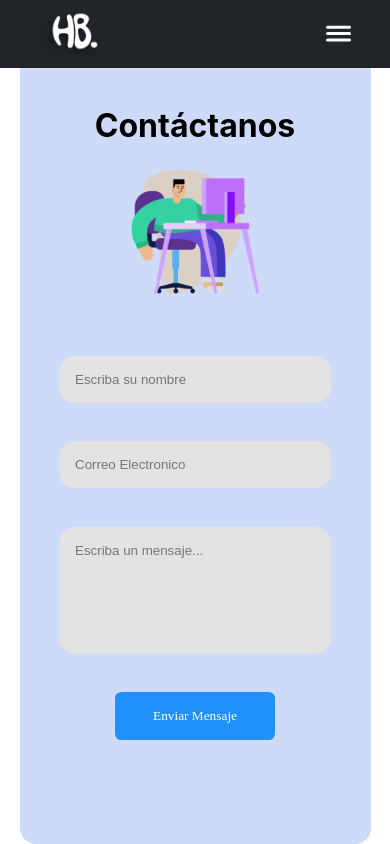
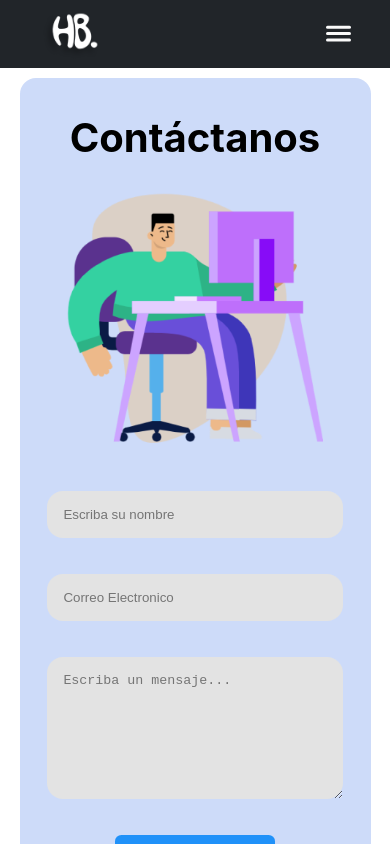
Before and after one commit to HearBound/LandingPage, a React (Create React App) app: page /contact in a window 390 px wide. Shown: the top 844 px of the page. Built offline with nearby package versions, Linux system fonts and the light colour scheme.

Commit message:
Contact CSS fixed, The image scales badly. Need to put listeners

```diff
--- a/src/Containers/Contact/Contact.css
+++ b/src/Containers/Contact/Contact.css
@@ -1,4 +1,4 @@
-.contactPage{
+.contactPage {
   width: 100%;
   height: 100vh;
   display: flex;
@@ -23,17 +23,27 @@
   flex-direction: row;
   align-items: center;
   justify-content: center;
-    flex-wrap: wrap;
-    gap: 10%;
+}
+.contactImage {
+  height: 80%;
+  width: 45%;
+  display: flex;
+  flex-direction: column;
+  align-items: center;
+  justify-content: space-between;
+}
+.contactImage h1 {
+  margin-top: 0;
+  font-size: 2.5rem;
 }
 
 .contactImage img {
-    width: 15rem;
-    height: 15rem;
+  width: 80%;
+  height: 80%;
 }
 
 .contactInput {
-    width: 50%;
+  width: 45%;
   height: 80%;
   display: flex;
   flex-direction: column;
@@ -42,7 +52,7 @@
 }
 
 .contactInput button {
-    background: #2091F9;
+  background: #2091f9;
   border: none;
   cursor: pointer;
   width: 10rem;
@@ -52,10 +62,11 @@
   border-radius: 0.4rem;
 }
 
-.contactInput input{
+.contactInput input,
+textarea {
   transition: 1s;
-    background: #E3E3E3;
-    width: 25rem;
+  background: #e3e3e3;
+  width: 90%;
   outline-style: none;
   border: none;
   border-radius: 1rem;
@@ -74,15 +85,16 @@
   padding-bottom: 6rem;
 }
 
-
 @media (max-width: 1300px) {
+  .contactForm {
+    margin-top: 5%;
+  }
   .contactFormBox {
     transition: 1s;
     width: 80%;
-        height: 80%;
+    height: 90%;
   }
 }
-
 
 @media (max-width: 1000px) {
   .contactFormBox {
@@ -93,36 +105,47 @@
 }
 
 @media (max-width: 850px) {
-    .contactInput input{
+  .contactInput input,
+  textarea {
     transition: 1s;
-        width: 15rem;
+    width: 100%;
+  }
+  .contactMessage {
+    overflow: hidden;
   }
   .contactImage img {
     transition: 1s;
-        width: 8rem;
-        height: 8rem;
+    width: 16rem;
+    height: 16rem;
   }
   .contactFormBox {
     transition: 1s;
     width: 90%;
     height: 100vh;
-        flex-wrap: wrap;
     gap: 5%;
     flex-direction: column;
   }
   .contactInput {
+    height: 30rem;
     transition: 1s;
-        height: 50%;
+    width: 75%;
+    gap: 7%;
+    margin-bottom: 10%;
   }
-    .contactPage{
+  .contactPage {
     transition: 1s;
-        height: auto ;
+    height: auto;
   }
-    .contactImage{
+  .contactImage {
     transition: 1s;
     display: flex;
     flex-direction: column;
-        align-items: center;
-        justify-content: center;
+    justify-content: flex-start;
+    margin-top: 10%;
+    height: auto;
+  }
+  .contactForm {
+    margin-top: 20%;
+    margin-bottom: 10%;
   }
 }
--- a/src/Containers/Contact/Contact.js
+++ b/src/Containers/Contact/Contact.js
@@ -12,12 +12,12 @@ const Contact = () => {
                     <div className='contactFormBox'>
                         <div className='contactImage'>
                             <h1>Contáctanos</h1>
-                            <img src={Image} />
+                            <img src={Image} alt="placeholder" />
                         </div>
                         <div className='contactInput'>
                                 <input type='text' className='contactName' placeholder='Escriba su nombre' />
                                 <input type='email' className='contactEmail' placeholder='Correo Electronico'/>
-                                <input type='text' className='contactMessage' placeholder='Escriba un mensaje...' />
+                                <textarea className='contactMessage' placeholder='Escriba un mensaje...' />
                                 <button >Enviar Mensaje</button>
                         </div>
                     </div>
```
Lines whose indentation alone changed are shown as unchanged.
